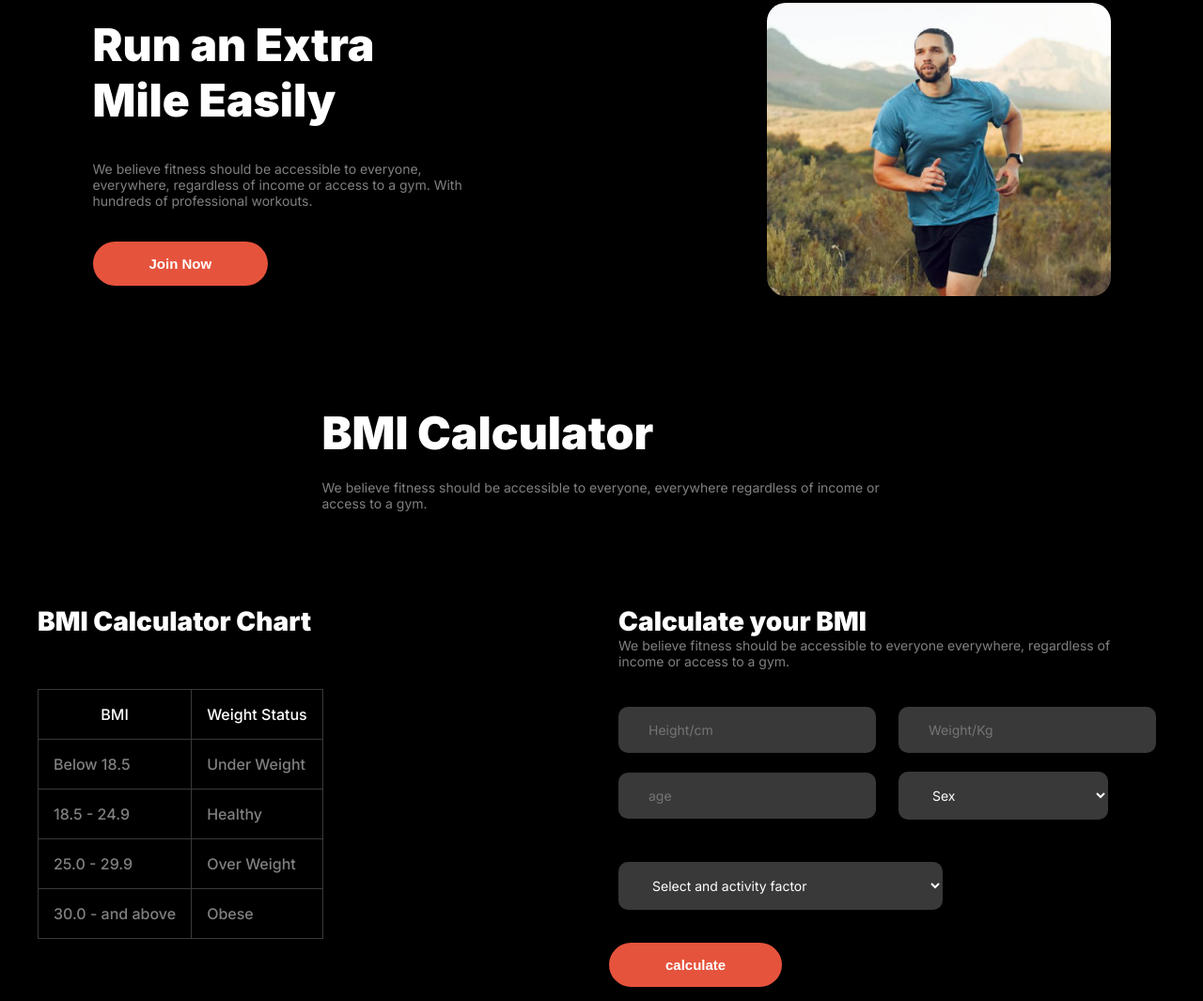
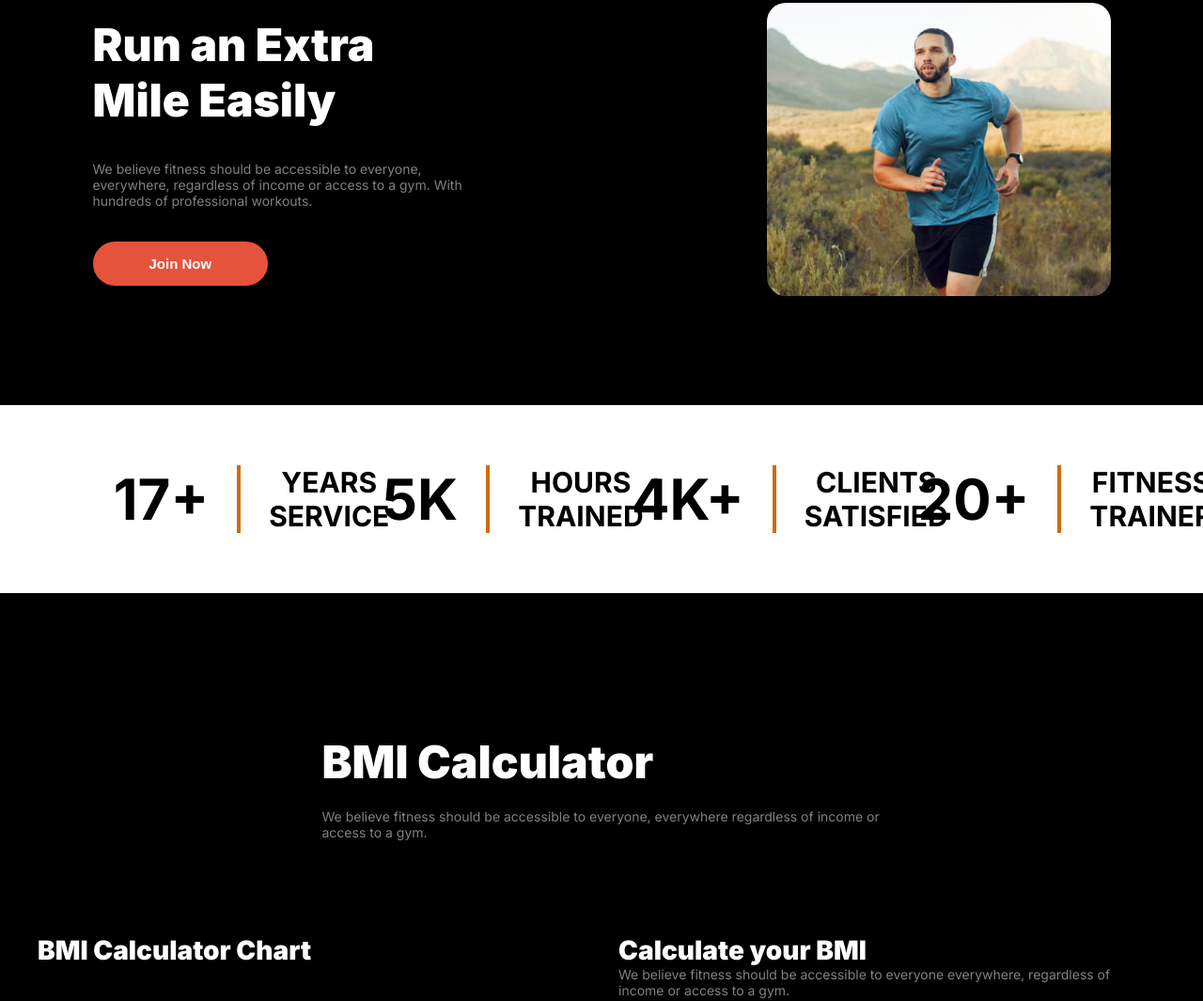
Before and after one commit to shahriararafat/second-assignment-programming-hero, a plain HTML site: page index.html in a window 1280 px wide. Shown: the part 1424-2489 px from the top of the page at 94% size. Drawn offline with Linux system fonts and the light colour scheme; a web font is replaced by a local one.

Commit message:
challenge part complete

```diff
--- a/assets/style/style.css
+++ b/assets/style/style.css
@@ -253,6 +253,7 @@ font-family: "Inter", sans-serif;
     display: flex;
     justify-content: space-around;
     align-items: center;
+    padding-bottom: 100px;
 }
 
 .run-text{
@@ -291,13 +292,64 @@ font-family: "Inter", sans-serif;
 
 /* run section end here */
 
+
+/* challenge section start here */
+
+.challenge-container{
+    display: flex;
+    justify-content: center;
+    align-items: center;
+}
+
+.challenge-content{
+    width: 1900px;
+    height: 200px;
+    background: white;
+    margin-bottom: 100px;
+    display: flex;
+    justify-content: space-evenly;
+    align-items: center;
+}
+
+.challenge-content-part{
+    display: flex;
+    gap: 30px;
+}
+
+.challenge-content-part h1{
+    font-size: 60px;
+    font-weight: 700;
+    font-family: "inter";
+    text-transform: uppercase;
+}
+
+.border{
+    border: 2px solid rgb(207, 107, 14);
+}
+
+.challenge-content-part h3{
+    width: 0;
+    font-size: 30px;
+    font-weight: 700;
+    font-family: "inter";
+    display: flex;
+    align-items: center;
+    text-transform: uppercase;
+    text-align: center;
+}
+
+
+
+/* challenge section end here */
+
+
 /* bmi section start from here */
 
 .bmi-container{
     display: flex;
     justify-content: center;
     align-items: center;
-    padding-top: 100px;
+    padding-top: 50px;
 }
 
 .bmi-content{
@@ -502,7 +554,7 @@ th,td{
 
 .footer-content{
     width: 1200px;
-    height: 400px;
+    height: 350px;
     margin-top: 300px;
 }
 
@@ -516,7 +568,7 @@ th,td{
     padding-top: 45px;
     width: 430px;
     font-family: Inter;
-    font-size: 14px;
+    font-size: 16px;
     font-weight: 400;
 }
 
@@ -537,7 +589,7 @@ th,td{
     color: #fff;
     color: rgba(255, 255, 255, 0.5);
     font-family: Inter;
-    font-size: 23px;
+    font-size: 18px;
     font-weight: 400;
 }
 
@@ -546,7 +598,9 @@ th,td{
     font-family: Inter;
     font-size: 20px;
     font-weight: 400;
-    text-align: center;
+    align-items: center;
+    justify-content: center;
+    display: flex;
     margin-top: 50px;
 }
 
--- a/index.html
+++ b/index.html
@@ -123,6 +123,37 @@
         </section>
 
          <!-- run section end here -->
+
+          <!-- challenge section start from here -->
+
+          <section class="challenge-container">
+            <div class="challenge-content">
+
+                <div class="challenge-content-part">
+                    <h1>17+</h1>
+                    <div class="border"></div>
+                    <h3>Years Service</h3>
+                </div>
+                <div class="challenge-content-part">
+                    <h1>5K</h1>
+                    <div class="border"></div>
+                    <h3>hours trained</h3>
+                </div>
+                <div class="challenge-content-part">
+                    <h1>4K+</h1>
+                    <div class="border"></div>
+                    <h3>Clients satisfied</h3>
+                </div>
+                <div class="challenge-content-part">
+                    <h1>20+</h1>
+                    <div class="border"></div>
+                    <h3>fitness trainer</h3>
+                </div>
+
+            </div>
+        </section>
+    <!-- challenge section end here -->
+
 
          <!-- bmi section start from here -->
 
```
